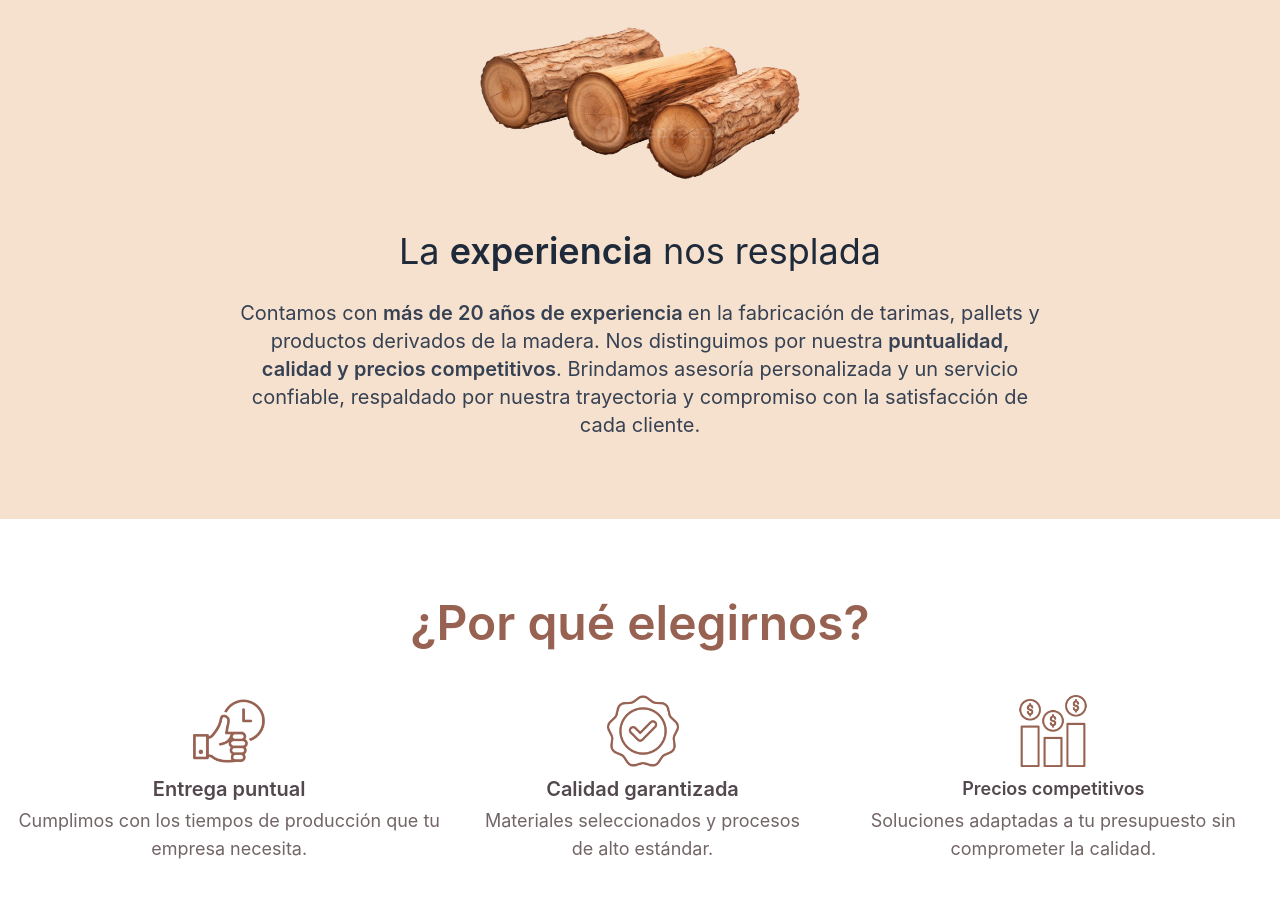
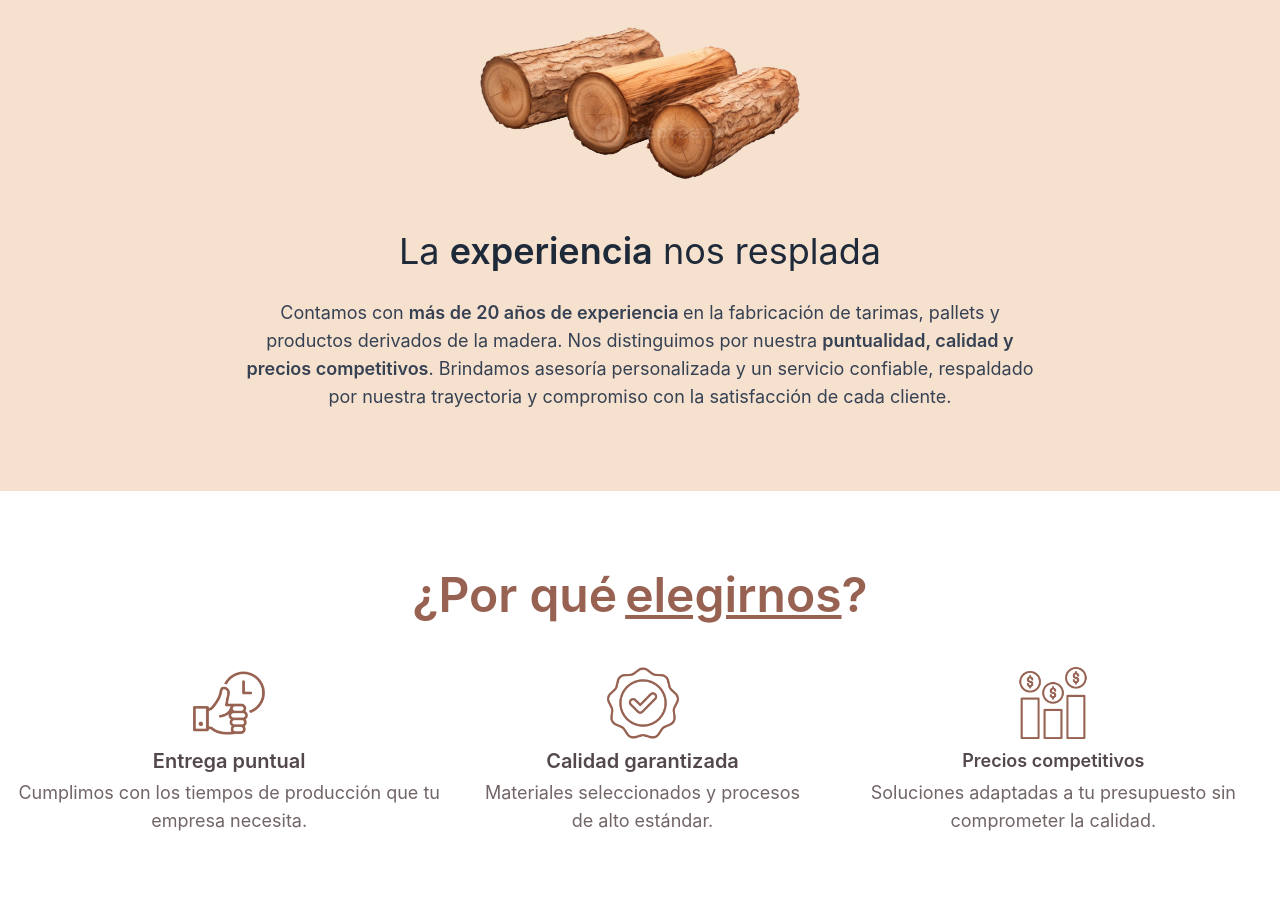
Before and after one commit to RiviCodes/tarimas-industriales-rivera-web, an Astro site: page / in a window 1280 px wide. Shown: the part 773-1670 px from the top of the page. Built offline with nearby package versions, Linux system fonts and the light colour scheme; Astro itself is replaced by a stand-in of ours.

Commit message:
style: modify font size, add font styles

```diff
--- a/src/pages/index.astro
+++ b/src/pages/index.astro
@@ -60,7 +60,7 @@ import BaseLayout from "../layouts/BaseLayout.astro";
       La <span class="font-semibold">experiencia</span> nos resplada
     </h2>
     <p
-      class="px-4 text-center text-lg text-gray-700 md:text-xl lg:max-w-[65dvw]"
+      class="px-4 text-center text-base text-gray-700 md:text-lg lg:max-w-[65dvw]"
     >
       Contamos con <span class="font-semibold">
         más de 20 años de experiencia
@@ -79,7 +79,7 @@ import BaseLayout from "../layouts/BaseLayout.astro";
       <h4
         class="mt-20 mb-12 flex justify-center text-3xl font-semibold text-[#976252] sm:text-4xl md:text-5xl"
       >
-        ¿Por qué elegirnos?
+        ¿Por qué<span class="pl-2 underline">elegirnos</span>?
       </h4>
 
       <div class="flex flex-col justify-evenly md:flex-row">
```
